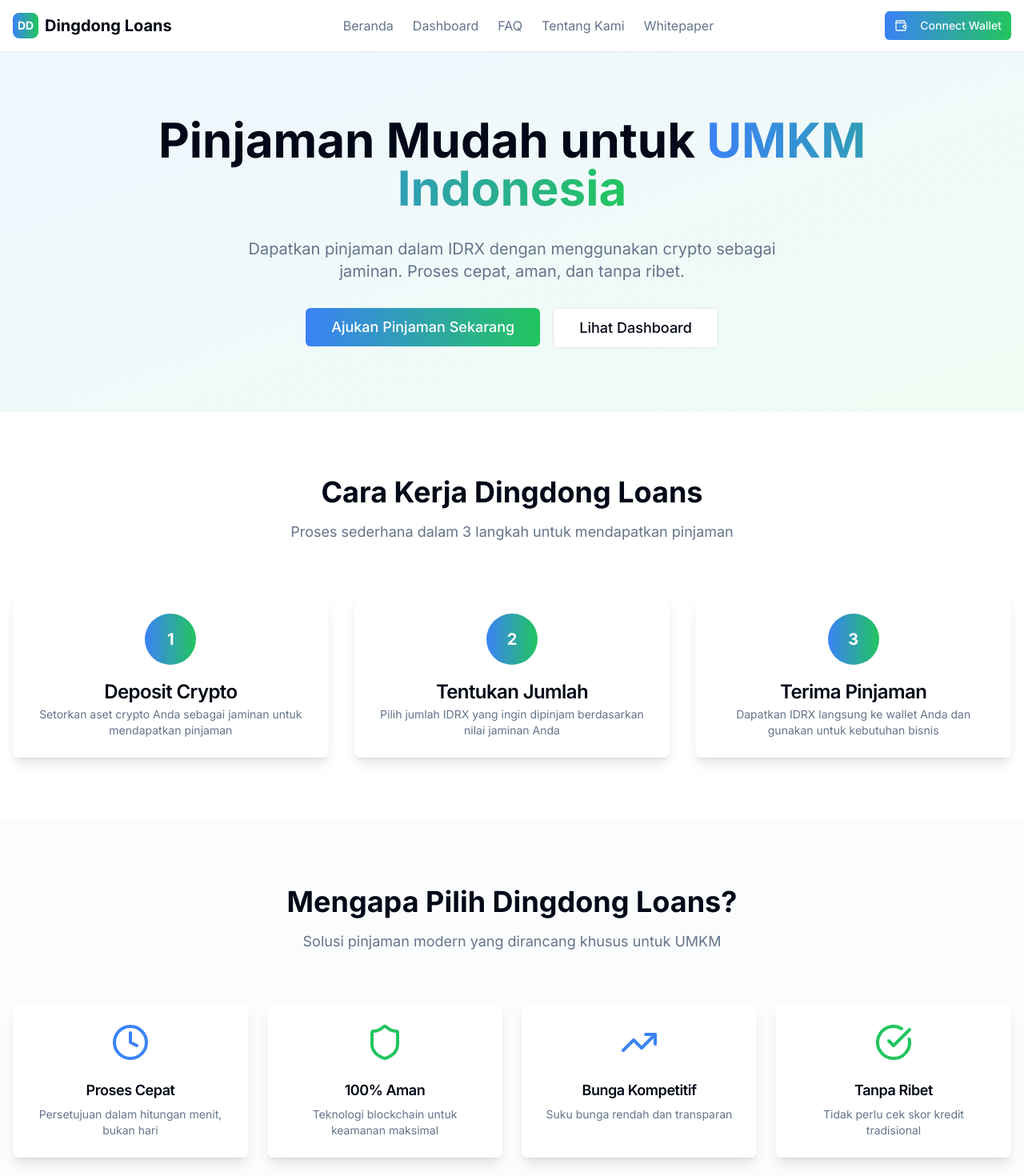
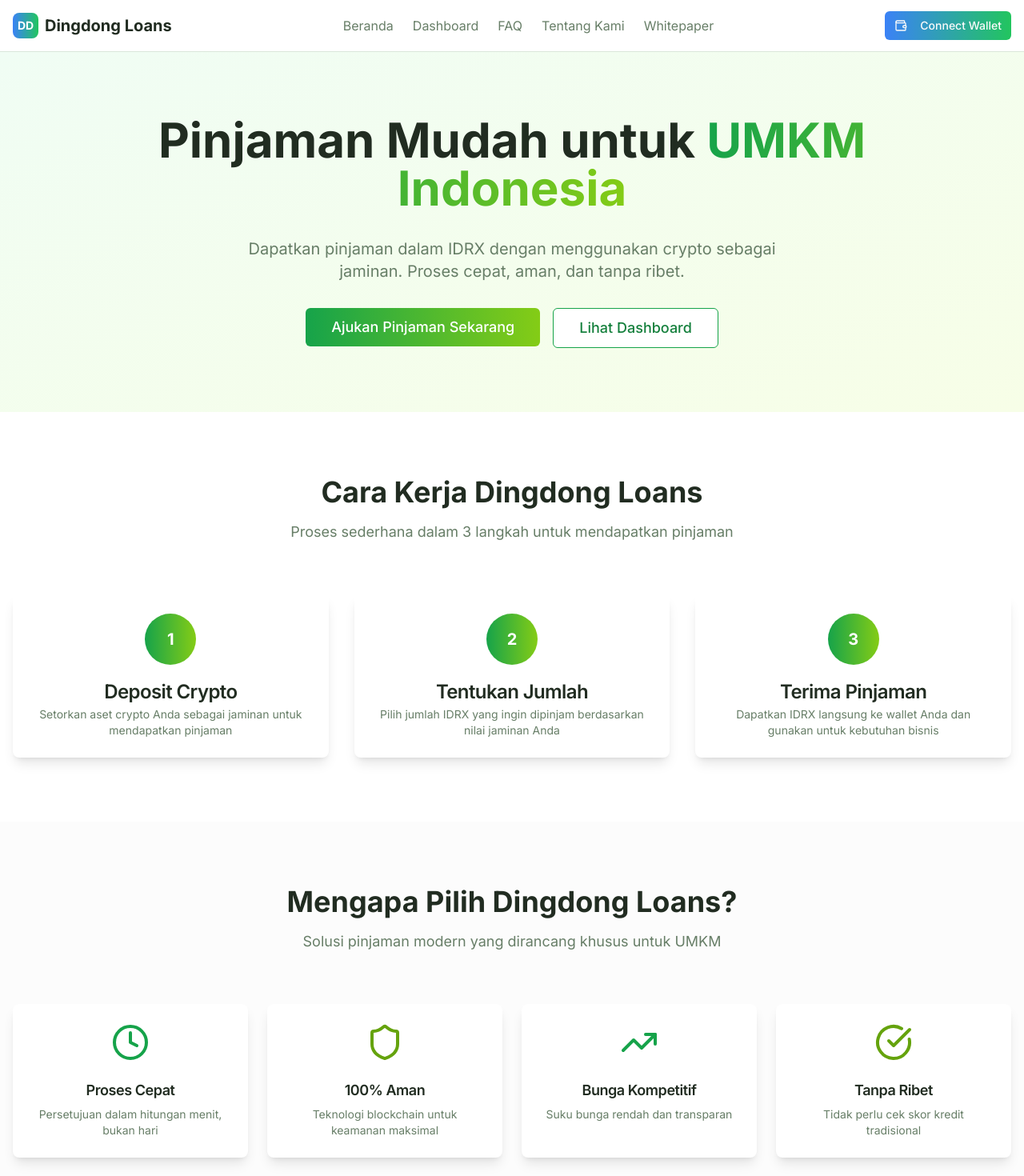
Before and after one commit to leeCode83/dingdong-pinjam-dulu-loan, a React (Vite) app: page / in a window 1280 px wide. Shown: the top 1470 px of the page at 80% size. Built offline with nearby package versions, Linux system fonts and the light colour scheme.

Commit message:
Refactor: Apply color palette
Apply the provided color palette to the web application, using white as the base color and combining the other colors for a good visual experience.

```diff
--- a/src/index.css
+++ b/src/index.css
@@ -1,3 +1,4 @@
+
 @tailwind base;
 @tailwind components;
 @tailwind utilities;
@@ -7,88 +8,82 @@
 @layer base {
   :root {
     --background: 0 0% 100%;
-    --foreground: 222.2 84% 4.9%;
+    --foreground: 120 15% 15%;
 
     --card: 0 0% 100%;
-    --card-foreground: 222.2 84% 4.9%;
+    --card-foreground: 120 15% 15%;
 
     --popover: 0 0% 100%;
-    --popover-foreground: 222.2 84% 4.9%;
+    --popover-foreground: 120 15% 15%;
 
-    --primary: 222.2 47.4% 11.2%;
-    --primary-foreground: 210 40% 98%;
+    --primary: 120 60% 35%;
+    --primary-foreground: 0 0% 98%;
 
-    --secondary: 210 40% 96.1%;
-    --secondary-foreground: 222.2 47.4% 11.2%;
+    --secondary: 120 20% 95%;
+    --secondary-foreground: 120 15% 15%;
 
-    --muted: 210 40% 96.1%;
-    --muted-foreground: 215.4 16.3% 46.9%;
+    --muted: 120 15% 96%;
+    --muted-foreground: 120 10% 45%;
 
-    --accent: 210 40% 96.1%;
-    --accent-foreground: 222.2 47.4% 11.2%;
+    --accent: 120 40% 88%;
+    --accent-foreground: 120 15% 15%;
 
     --destructive: 0 84.2% 60.2%;
-    --destructive-foreground: 210 40% 98%;
+    --destructive-foreground: 0 0% 98%;
 
-    --border: 214.3 31.8% 91.4%;
-    --input: 214.3 31.8% 91.4%;
-    --ring: 222.2 84% 4.9%;
+    --border: 120 20% 88%;
+    --input: 120 20% 88%;
+    --ring: 120 60% 35%;
 
     --radius: 0.5rem;
 
     --sidebar-background: 0 0% 98%;
-
-    --sidebar-foreground: 240 5.3% 26.1%;
-
-    --sidebar-primary: 240 5.9% 10%;
-
+    --sidebar-foreground: 120 15% 25%;
+    --sidebar-primary: 120 60% 25%;
     --sidebar-primary-foreground: 0 0% 98%;
-
-    --sidebar-accent: 240 4.8% 95.9%;
-
-    --sidebar-accent-foreground: 240 5.9% 10%;
-
-    --sidebar-border: 220 13% 91%;
-
-    --sidebar-ring: 217.2 91.2% 59.8%;
+    --sidebar-accent: 120 20% 93%;
+    --sidebar-accent-foreground: 120 60% 25%;
+    --sidebar-border: 120 15% 85%;
+    --sidebar-ring: 120 60% 35%;
   }
 
   .dark {
-    --background: 222.2 84% 4.9%;
-    --foreground: 210 40% 98%;
+    --background: 120 15% 8%;
+    --foreground: 0 0% 98%;
 
-    --card: 222.2 84% 4.9%;
-    --card-foreground: 210 40% 98%;
+    --card: 120 15% 10%;
+    --card-foreground: 0 0% 98%;
 
-    --popover: 222.2 84% 4.9%;
-    --popover-foreground: 210 40% 98%;
+    --popover: 120 15% 10%;
+    --popover-foreground: 0 0% 98%;
 
-    --primary: 210 40% 98%;
-    --primary-foreground: 222.2 47.4% 11.2%;
+    --primary: 120 50% 65%;
+    --primary-foreground: 120 15% 8%;
 
-    --secondary: 217.2 32.6% 17.5%;
-    --secondary-foreground: 210 40% 98%;
+    --secondary: 120 15% 15%;
+    --secondary-foreground: 0 0% 98%;
 
-    --muted: 217.2 32.6% 17.5%;
-    --muted-foreground: 215 20.2% 65.1%;
+    --muted: 120 15% 15%;
+    --muted-foreground: 120 10% 65%;
 
-    --accent: 217.2 32.6% 17.5%;
-    --accent-foreground: 210 40% 98%;
+    --accent: 120 20% 20%;
+    --accent-foreground: 0 0% 98%;
 
     --destructive: 0 62.8% 30.6%;
-    --destructive-foreground: 210 40% 98%;
+    --destructive-foreground: 0 0% 98%;
 
-    --border: 217.2 32.6% 17.5%;
-    --input: 217.2 32.6% 17.5%;
-    --ring: 212.7 26.8% 83.9%;
-    --sidebar-background: 240 5.9% 10%;
-    --sidebar-foreground: 240 4.8% 95.9%;
-    --sidebar-primary: 224.3 76.3% 48%;
+    --border: 120 15% 20%;
+    --input: 120 15% 20%;
+    --ring: 120 50% 65%;
+
+    --sidebar-background: 120 15% 5%;
+    --sidebar-foreground: 120 10% 85%;
+    --sidebar-primary: 120 50% 55%;
     --sidebar-primary-foreground: 0 0% 100%;
-    --sidebar-accent: 240 3.7% 15.9%;
-    --sidebar-accent-foreground: 240 4.8% 95.9%;
-    --sidebar-border: 240 3.7% 15.9%;
-    --sidebar-ring: 217.2 91.2% 59.8%;
+    --sidebar-accent: 120 15% 12%;
+    --sidebar-accent-foreground: 120 10% 85%;
+    --sidebar-border: 120 15% 12%;
+    --sidebar-ring: 120 50% 65%;
   }
 }
 
--- a/src/pages/Homepage.tsx
+++ b/src/pages/Homepage.tsx
@@ -1,3 +1,4 @@
+
 // import komponen shadcn yang dibutuhkan (button, card, dll)
 import { Button } from "@/components/ui/button";
 import { Card, CardContent, CardDescription, CardHeader, CardTitle } from "@/components/ui/card";
@@ -21,12 +22,12 @@ const Homepage = () => {
 
       {/* Hero Section */}
       <section className="relative overflow-hidden">
-        <div className="absolute inset-0 bg-gradient-to-br from-blue-50 to-green-50" />
+        <div className="absolute inset-0 bg-gradient-to-br from-green-50 to-lime-50" />
         <div className="relative container mx-auto px-4 py-20">
           <div className="max-w-4xl mx-auto text-center space-y-8">
             <h1 className="text-4xl md:text-6xl font-bold text-foreground">
               Pinjaman Mudah untuk{" "}
-              <span className="bg-gradient-to-r from-blue-500 to-green-500 bg-clip-text text-transparent">
+              <span className="bg-gradient-to-r from-green-600 to-lime-500 bg-clip-text text-transparent">
                 UMKM Indonesia
               </span>
             </h1>
@@ -36,12 +37,12 @@ const Homepage = () => {
             </p>
             <div className="flex flex-col sm:flex-row gap-4 justify-center">
               <Link to="/apply">
-                <Button size="lg" className="bg-gradient-to-r from-blue-500 to-green-500 hover:from-blue-600 hover:to-green-600 text-white px-8 py-6 text-lg">
+                <Button size="lg" className="bg-gradient-to-r from-green-600 to-lime-500 hover:from-green-700 hover:to-lime-600 text-white px-8 py-6 text-lg">
                   Ajukan Pinjaman Sekarang
                 </Button>
               </Link>
               <Link to="/dashboard">
-                <Button variant="outline" size="lg" className="px-8 py-6 text-lg">
+                <Button variant="outline" size="lg" className="px-8 py-6 text-lg border-green-600 text-green-700 hover:bg-green-50">
                   Lihat Dashboard
                 </Button>
               </Link>
@@ -62,7 +63,7 @@ const Homepage = () => {
         <div className="grid grid-cols-1 md:grid-cols-3 gap-8">
           <Card className="text-center border-0 shadow-lg">
             <CardHeader>
-              <div className="w-16 h-16 bg-gradient-to-r from-blue-500 to-green-500 rounded-full flex items-center justify-center mx-auto mb-4">
+              <div className="w-16 h-16 bg-gradient-to-r from-green-600 to-lime-500 rounded-full flex items-center justify-center mx-auto mb-4">
                 <span className="text-white font-bold text-xl">1</span>
               </div>
               <CardTitle>Deposit Crypto</CardTitle>
@@ -74,7 +75,7 @@ const Homepage = () => {
 
           <Card className="text-center border-0 shadow-lg">
             <CardHeader>
-              <div className="w-16 h-16 bg-gradient-to-r from-blue-500 to-green-500 rounded-full flex items-center justify-center mx-auto mb-4">
+              <div className="w-16 h-16 bg-gradient-to-r from-green-600 to-lime-500 rounded-full flex items-center justify-center mx-auto mb-4">
                 <span className="text-white font-bold text-xl">2</span>
               </div>
               <CardTitle>Tentukan Jumlah</CardTitle>
@@ -86,7 +87,7 @@ const Homepage = () => {
 
           <Card className="text-center border-0 shadow-lg">
             <CardHeader>
-              <div className="w-16 h-16 bg-gradient-to-r from-blue-500 to-green-500 rounded-full flex items-center justify-center mx-auto mb-4">
+              <div className="w-16 h-16 bg-gradient-to-r from-green-600 to-lime-500 rounded-full flex items-center justify-center mx-auto mb-4">
                 <span className="text-white font-bold text-xl">3</span>
               </div>
               <CardTitle>Terima Pinjaman</CardTitle>
@@ -111,7 +112,7 @@ const Homepage = () => {
           <div className="grid grid-cols-1 md:grid-cols-2 lg:grid-cols-4 gap-6">
             <Card className="border-0 shadow-lg">
               <CardHeader className="text-center">
-                <Clock className="w-12 h-12 text-blue-500 mx-auto mb-4" />
+                <Clock className="w-12 h-12 text-green-600 mx-auto mb-4" />
                 <CardTitle className="text-lg">Proses Cepat</CardTitle>
                 <CardDescription>
                   Persetujuan dalam hitungan menit, bukan hari
@@ -121,7 +122,7 @@ const Homepage = () => {
 
             <Card className="border-0 shadow-lg">
               <CardHeader className="text-center">
-                <Shield className="w-12 h-12 text-green-500 mx-auto mb-4" />
+                <Shield className="w-12 h-12 text-lime-600 mx-auto mb-4" />
                 <CardTitle className="text-lg">100% Aman</CardTitle>
                 <CardDescription>
                   Teknologi blockchain untuk keamanan maksimal
@@ -131,7 +132,7 @@ const Homepage = () => {
 
             <Card className="border-0 shadow-lg">
               <CardHeader className="text-center">
-                <TrendingUp className="w-12 h-12 text-blue-500 mx-auto mb-4" />
+                <TrendingUp className="w-12 h-12 text-green-600 mx-auto mb-4" />
                 <CardTitle className="text-lg">Bunga Kompetitif</CardTitle>
                 <CardDescription>
                   Suku bunga rendah dan transparan
@@ -141,7 +142,7 @@ const Homepage = () => {
 
             <Card className="border-0 shadow-lg">
               <CardHeader className="text-center">
-                <CheckCircle className="w-12 h-12 text-green-500 mx-auto mb-4" />
+                <CheckCircle className="w-12 h-12 text-lime-600 mx-auto mb-4" />
                 <CardTitle className="text-lg">Tanpa Ribet</CardTitle>
                 <CardDescription>
                   Tidak perlu cek skor kredit tradisional
@@ -154,7 +155,7 @@ const Homepage = () => {
 
       {/* CTA Section */}
       <section className="container mx-auto px-4 py-20">
-        <div className="bg-gradient-to-r from-blue-500 to-green-500 rounded-2xl p-12 text-center text-white">
+        <div className="bg-gradient-to-r from-green-600 to-lime-500 rounded-2xl p-12 text-center text-white">
           <h2 className="text-3xl md:text-4xl font-bold mb-4">
             Siap Mengembangkan Bisnis Anda?
           </h2>
@@ -162,7 +163,7 @@ const Homepage = () => {
             Bergabung dengan ribuan UMKM yang sudah merasakan kemudahan Dingdong Loans
           </p>
           <Link to="/apply">
-            <Button size="lg" variant="secondary" className="px-8 py-6 text-lg">
+            <Button size="lg" variant="secondary" className="px-8 py-6 text-lg bg-white text-green-700 hover:bg-green-50">
               Mulai Sekarang
             </Button>
           </Link>
--- a/tailwind.config.ts
+++ b/tailwind.config.ts
@@ -65,7 +65,21 @@ export default {
 					'accent-foreground': 'hsl(var(--sidebar-accent-foreground))',
 					border: 'hsl(var(--sidebar-border))',
 					ring: 'hsl(var(--sidebar-ring))'
-				}
+				},
+				// Additional green palette colors for more variety
+				'green-50': '#f0fdf4',
+				'green-100': '#dcfce7',
+				'green-200': '#bbf7d0',
+				'green-300': '#86efac',
+				'green-400': '#4ade80',
+				'green-500': '#22c55e',
+				'green-600': '#16a34a',
+				'green-700': '#15803d',
+				'green-800': '#166534',
+				'green-900': '#14532d',
+				'lime-400': '#85cc17',
+				'lime-500': '#84cc16',
+				'lime-600': '#65a30d',
 			},
 			borderRadius: {
 				lg: 'var(--radius)',
```
